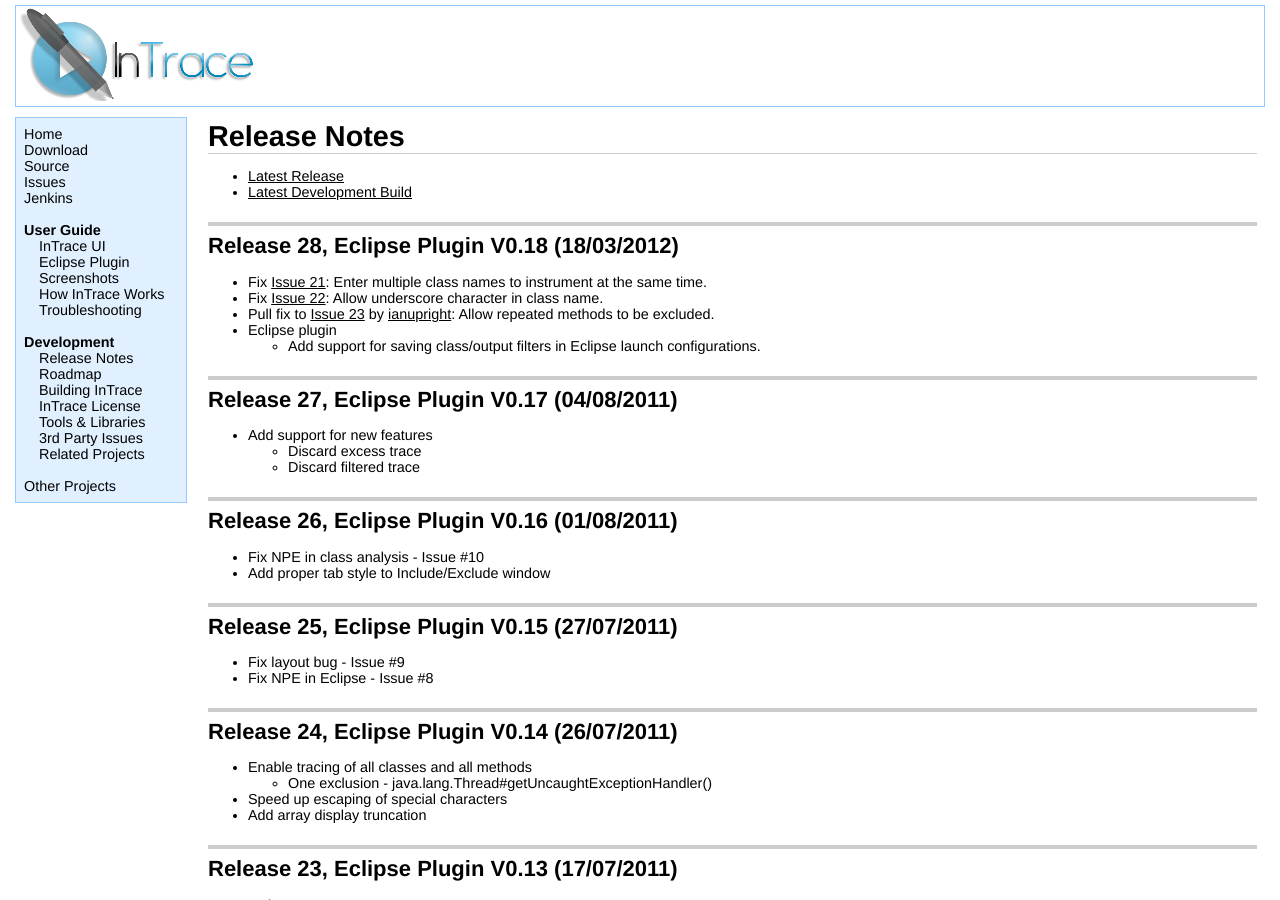
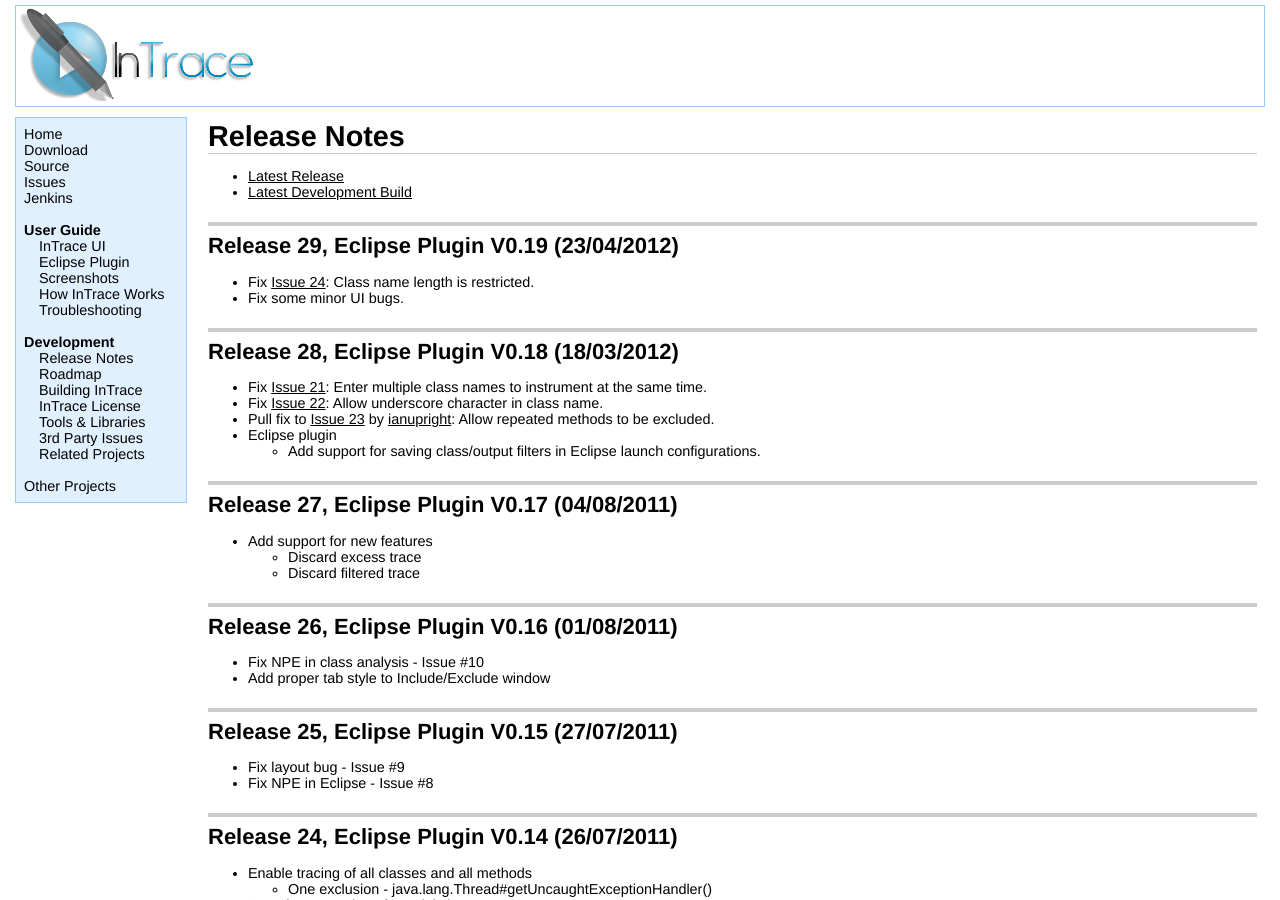
Before and after one commit to mchr3k/org.intrace, a Jekyll site: the page built from releasenotes.html, in a window 1280 px wide and 900 px high. Built offline with Jekyll 4.4.1, drawn with Linux system fonts in a browser that asks for light colours; some of the changed text lies outside the part shown.

Commit message:
Updated release notes

```diff
--- a/index.html
+++ b/index.html
@@ -51,7 +51,7 @@ title: Home
 <li><a href="http://intracesite.appspot.com/files/intrace-agent.jar">intrace-agent.jar</a>
 <li><a href="http://intracesite.appspot.com/files/intrace-ui.jar">intrace-ui.jar</a>
 </ul>
-<p>Latest release made on 18/03/2012. See <a href="releasenotes.html">Release Notes</a> for details.
+<p>Latest release made on 23/04/2012. See <a href="releasenotes.html">Release Notes</a> for details.
 
 <p><span class="bold">2) Load Agent into a JVM</span>
 
--- a/releasenotes.html
+++ b/releasenotes.html
@@ -7,6 +7,12 @@ title: Release Notes
 <ul>
 <li><a href="http://github.com/mchr3k/org.intrace/tree/master/binaries/jars/latest_release/">Latest Release</a></li>
 <li><a href="http://github.com/mchr3k/org.intrace/tree/master/binaries/jars/latest_development/">Latest Development Build</a></li>
+</ul>
+
+<h2>Release 29, Eclipse Plugin V0.19 (23/04/2012)</h2>
+<ul>
+<li>Fix <a href="https://github.com/mchr3k/org.intrace/issues/21">Issue 24</a>: Class name length is restricted.
+<li>Fix some minor UI bugs.
 </ul>
 
 <h2>Release 28, Eclipse Plugin V0.18 (18/03/2012)</h2>
@@ -286,16 +292,12 @@ title: Release Notes
 </ul>
 
 <ul>
-    <li><a href="http://github.com/mchr3k/org.intrace/tree/master/binaries/jars/latest_release/">Latest Release</a></li>
-	<li><a href="http://github.com/mchr3k/org.intrace/tree/master/binaries/jars/release_28/">Release 28</a></li>
-    <li><a href="http://github.com/mchr3k/org.intrace/tree/master/binaries/jars/release_27/">Release 27</a></li>
-	<li><a href="http://github.com/mchr3k/org.intrace/tree/master/binaries/jars/release_26/">Release 26</a></li>
-    <li><a href="http://github.com/mchr3k/org.intrace/tree/master/binaries/jars/release_25/">Release 25</a></li>
-    <li><a href="http://github.com/mchr3k/org.intrace/tree/master/binaries/jars/release_24/">Release 24</a></li>
+  <li><a href="http://github.com/mchr3k/org.intrace/tree/master/binaries/jars/latest_release/">Latest Release</a></li>
+  <li><a href="http://github.com/mchr3k/org.intrace/tree/master/binaries/jars/release_29/">Release 29</a></li>
+  <li><a href="http://github.com/mchr3k/org.intrace/tree/master/binaries/jars/release_27/">Release 27</a></li>
+  <li><a href="http://github.com/mchr3k/org.intrace/tree/master/binaries/jars/release_25/">Release 25</a></li>
 	<li><a href="http://github.com/mchr3k/org.intrace/tree/master/binaries/jars/release_23/">Release 23</a></li>
-	<li><a href="http://github.com/mchr3k/org.intrace/tree/master/binaries/jars/release_22/">Release 22</a></li>
 	<li><a href="http://github.com/mchr3k/org.intrace/tree/master/binaries/jars/release_19/">Release 19</a></li>
-	<li><a href="http://github.com/mchr3k/org.intrace/tree/master/binaries/jars/release_18/">Release 18</a></li>
 	<li><a href="http://github.com/mchr3k/org.intrace/tree/master/binaries/jars/release_17/">Release 17</a></li>
 	<li><a href="http://github.com/mchr3k/org.intrace/tree/master/binaries/jars/release_14/">Release 14</a></li>
 	<li><a href="http://github.com/mchr3k/org.intrace/tree/master/binaries/jars/release_11/">Release 11</a></li>
```
